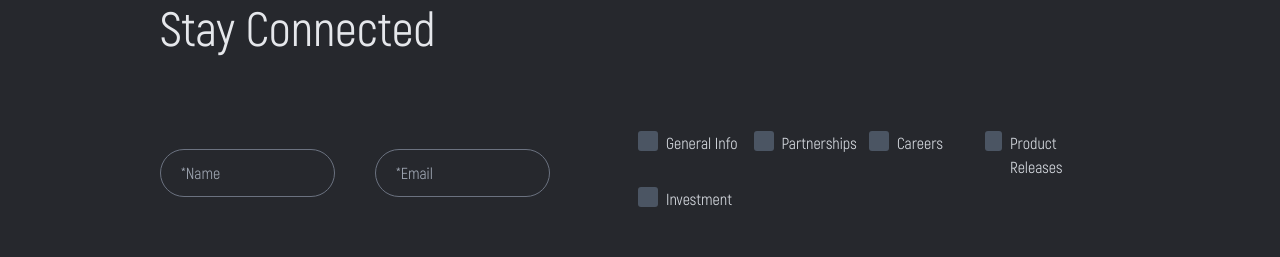
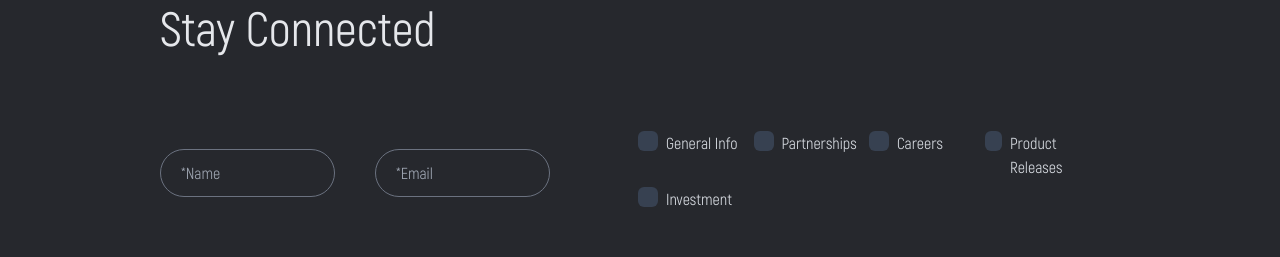
Before and after one commit to B-azeddine/blockchain_project, a plain HTML site: page index.html in a window 1280 px wide. Shown: the part 7160-7417 px from the top of the page. Drawn offline with nearby package versions, Linux system fonts and the light colour scheme; files whose address does not match are found by name.

Commit message:
last changes

```diff
--- a/style.css
+++ b/style.css
@@ -40,8 +40,8 @@
   cursor: pointer;
   width: 20px;
   height: 20px;
-  background-color: rgb(75 85 99);
-  border-radius: 3px;
+  background-color: #374151;
+  border-radius: 6px;
   position: relative;
   overflow: hidden;
 }
```
